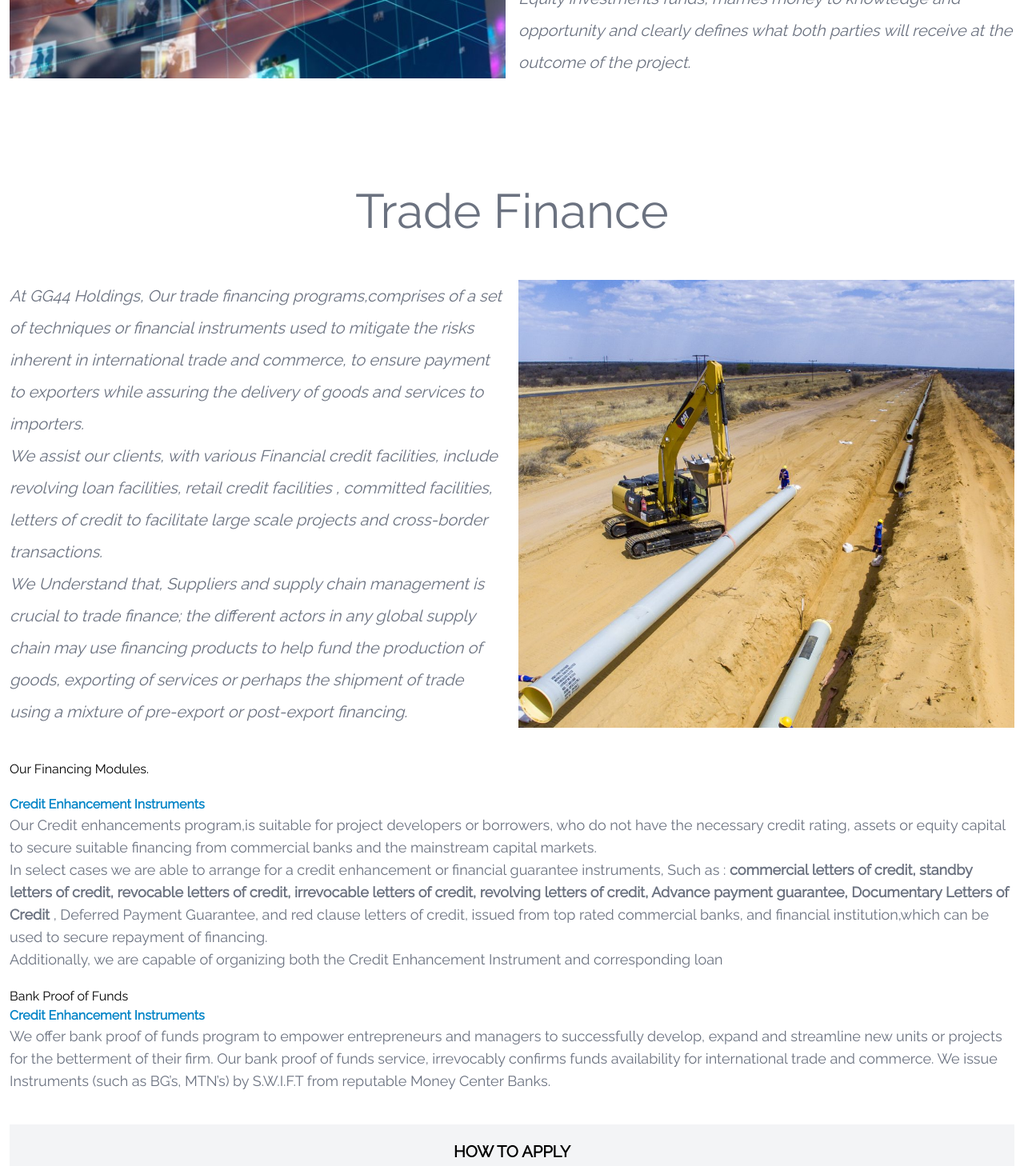
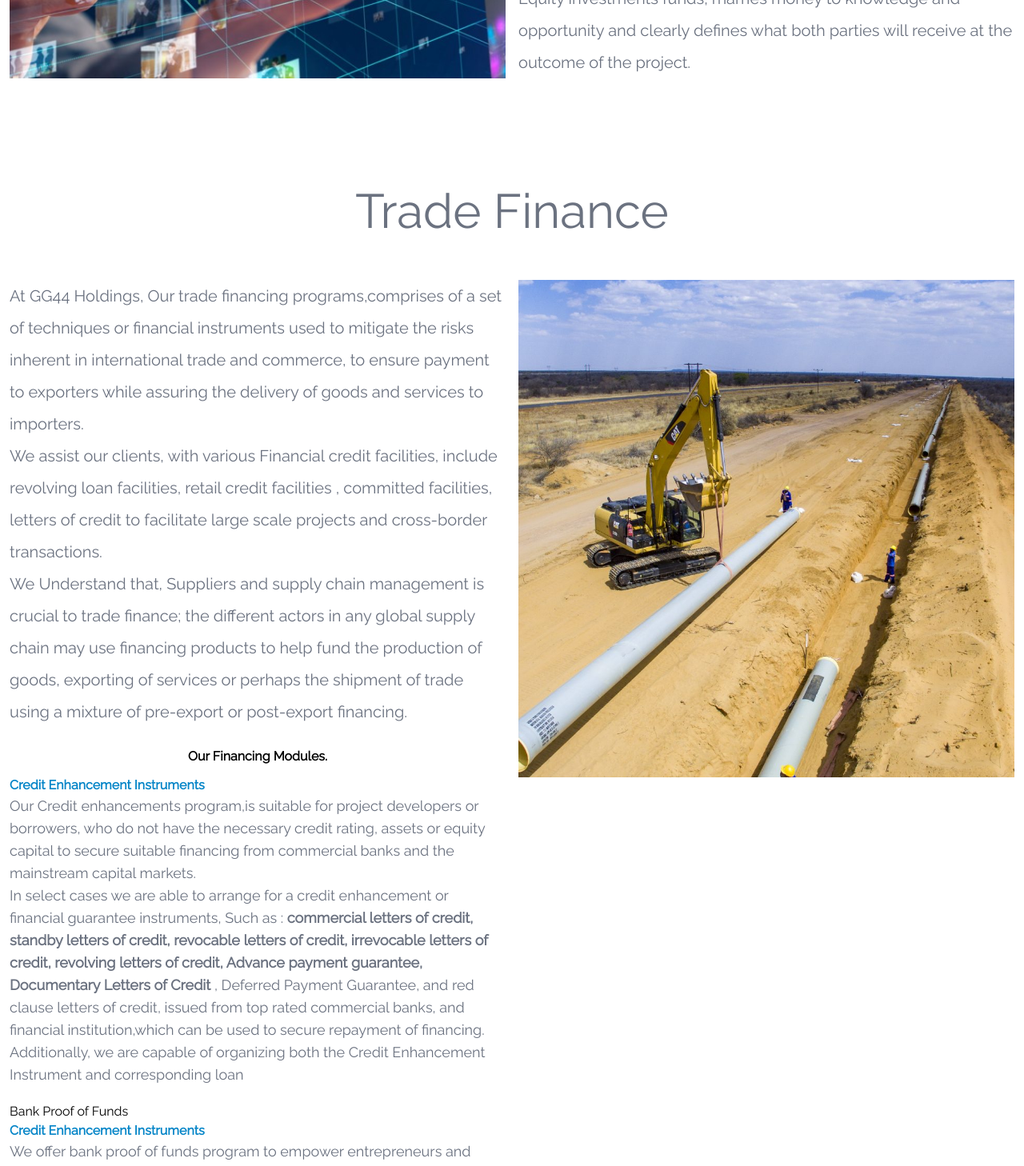
Before and after one commit to Dekin0Linux/gg44, a Next.js app: page /offer in a window 1280 px wide. Shown: the part 1330-2788 px from the top of the page at 80% size. Built offline with nearby package versions, Linux system fonts and the light colour scheme.

Commit message:
new changes

```diff
--- a/app/offer/page.jsx
+++ b/app/offer/page.jsx
@@ -23,7 +23,7 @@ function page() {
               <img src="/images/13.jpg" alt="img1" className="h-full object-cover" />
             </div>
             <div className>
-              <p className="text-gray-500 md:leading-loose text-xl italic">
+              <p className="text-gray-500 md:leading-loose text-xl">
                 From an operation, focused on small and large scale investments, we have grown our Private Equity funds into a business pursuing investments throughout Africa and executing not only typical leveraged buyout acquisitions of seasoned companies, but also investment and transactions involving growth-equity or start-up businesses in established industries, minority investments, corporate partnerships, structured securities and industry consolidations.
                 <br /> <br />
                 Our Venture capital program, is typically provided to early-stage start-up companies that have high growth potential in industries such as information technology ,Agribusiness, Health and Medicine and manufacturing related sectors. Our Venture capital and Private Equity investments funds, marries money to knowledge and opportunity and clearly defines what both parties will receive at the outcome of the project.
@@ -41,27 +41,20 @@ function page() {
           <p className="md:text-6xl text-3xl md:font-light font-bold p-4 text-gray-500 text-center">Trade Finance</p>
           <div className="grid md:grid-cols-2 gap-4 md:py-10">
             <div className>
-              <p className="text-gray-500 leading-loose text-xl italic">
+              <p className="text-gray-500 leading-loose text-xl">
                 At GG44 Holdings, Our trade financing programs,comprises of a set of techniques or financial instruments used to mitigate the risks inherent in international trade and commerce, to ensure payment to exporters while assuring the delivery of goods and services to importers.
               </p>
-              <p className="text-gray-500 leading-loose text-xl italic">
+              <p className="text-gray-500 leading-loose text-xl">
                 We assist our clients, with various Financial credit facilities, include revolving loan facilities, retail credit facilities , committed facilities, letters of credit to facilitate large scale projects and cross-border transactions.
               </p>
 
-              <p className="text-gray-500 leading-loose text-xl italic">
+              <p className="text-gray-500 leading-loose text-xl">
                 We Understand that, Suppliers and supply chain management is crucial to trade finance; the different actors in any global supply chain may use financing products to help fund the production of goods, exporting of services or perhaps the shipment of trade using a mixture of pre-export or post-export financing.
               </p>
 
-
-            </div>
-            <div className="w-full h-full">
-              <img src="/images/2.jpg" alt="img2" className="h-full object-cover" />
-            </div>
-          </div>
-
-          <div>
-            <h4>Our Financing Modules.</h4>
-            <p className="md:text-md text-md font-semibold pt-5 text-sky-600">Credit Enhancement Instruments</p>
+              <div className='mt-3'>
+                <h4 className='text-center font-bold p-3'>Our Financing Modules.</h4>
+                <p className="md:text-md text-md font-semibold text-sky-600">Credit Enhancement Instruments</p>
                 <p className="text-gray-500 text-lg">
                   Our Credit enhancements program,is suitable for project developers or borrowers, who do not have the necessary credit rating, assets or equity capital to secure suitable financing from commercial banks and the mainstream capital markets.
 
@@ -77,6 +70,16 @@ function page() {
                   We offer bank proof of funds program to empower entrepreneurs and managers to successfully develop, expand and streamline new units or projects for the betterment of their firm. Our bank proof of funds service, irrevocably confirms funds availability for international trade and commerce. We issue Instruments (such as BG’s, MTN’s) by S.W.I.F.T  from reputable Money Center Banks.
                 </p>
               </div>
+
+            </div>
+
+
+            <div className="w-full md:h-1/2 items-start">
+              <img src="/images/2.jpg" alt="img2" className="h-full object-cover" />
+            </div>
+          </div>
+
+
           <div className='pt-5 bg-gray-100 p-10 my-10'>
             <h4 className='text-center text-xl font-bold'>HOW TO APPLY</h4>
             <div className='my-5'>
```
Lines whose indentation alone changed are shown as unchanged.
